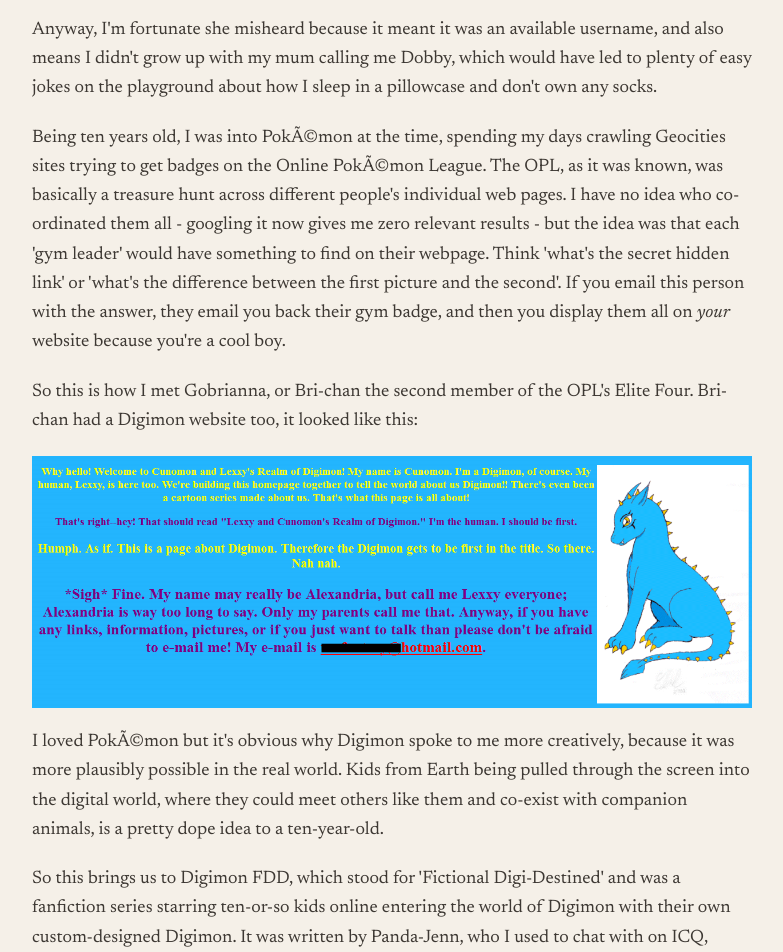
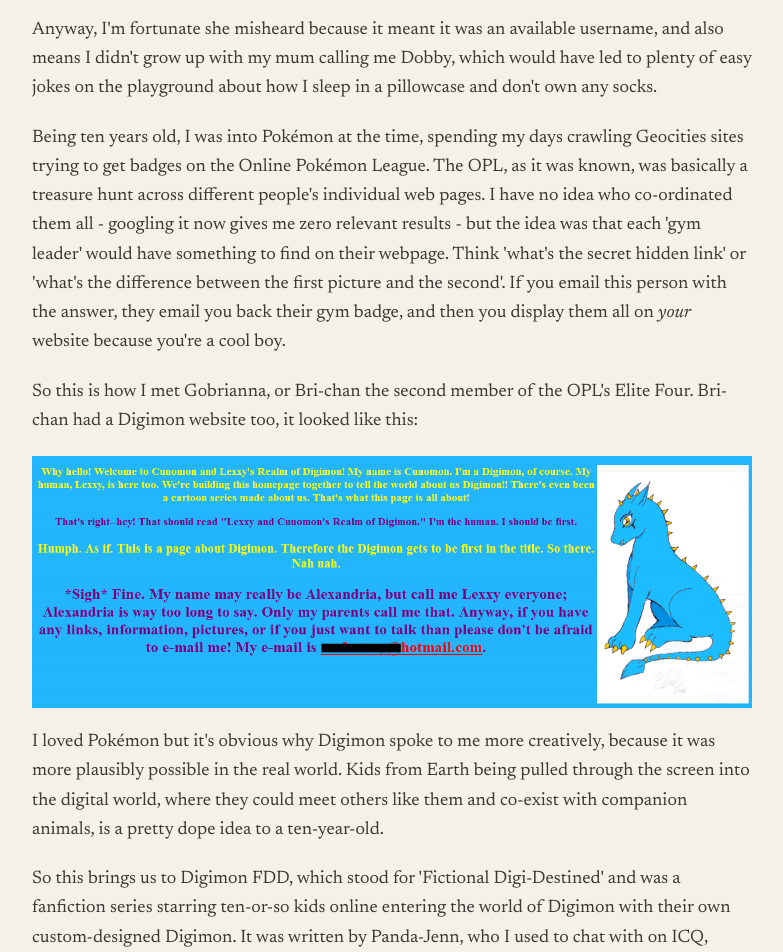
Before and after one commit to sudokufan/alex.day, a React (Vite) app: page /posts/alex-s-digimon-fanfiction in a window 1280 px wide. Shown: the part 1480-2432 px from the top of the page, without its empty margins (248-1031 px from the left). Built offline with nearby package versions, Linux system fonts and the light colour scheme.

Commit message:
fixed the Pokémon é

```diff
--- a/src/content/posts.ts
+++ b/src/content/posts.ts
@@ -5,8 +5,7 @@ export const posts: Post[] = [
     slug: "new-gatekeepers",
     title: "New gatekeepers",
     date: "2026-04-07",
-    summary:
-      "Brief thoughts on algorithms",
+    summary: "Brief thoughts on algorithms",
     body: `I used to think the internet was meritocratic, that the cream rose to the top, and that in so doing we had removed the need for gatekeepers in the form of publishing editors, record label managers, etc. The promise of the early internet, I think, was a direct line from you to the people you wanted to make things for.
 
 I've now come to realise that we've just replaced the old gatekeepers with new ones called algorithms.
@@ -42,13 +41,13 @@ So, there's me, ten years old. My first ever email address was pokemaster7000@ho
 
 Anyway, I'm fortunate she misheard because it meant it was an available username, and also means I didn't grow up with my mum calling me Dobby, which would have led to plenty of easy jokes on the playground about how I sleep in a pillowcase and don't own any socks.
 
-Being ten years old, I was into PokÃ©mon at the time, spending my days crawling Geocities sites trying to get badges on the Online PokÃ©mon League. The OPL, as it was known, was basically a treasure hunt across different people's individual web pages. I have no idea who co-ordinated them all - googling it now gives me zero relevant results - but the idea was that each 'gym leader' would have something to find on their webpage. Think 'what's the secret hidden link' or 'what's the difference between the first picture and the second'. If you email this person with the answer, they email you back their gym badge, and then you display them all on *your* website because you're a cool boy.
+Being ten years old, I was into Pokémon at the time, spending my days crawling Geocities sites trying to get badges on the Online Pokémon League. The OPL, as it was known, was basically a treasure hunt across different people's individual web pages. I have no idea who co-ordinated them all - googling it now gives me zero relevant results - but the idea was that each 'gym leader' would have something to find on their webpage. Think 'what's the secret hidden link' or 'what's the difference between the first picture and the second'. If you email this person with the answer, they email you back their gym badge, and then you display them all on *your* website because you're a cool boy.
 
 So this is how I met Gobrianna, or Bri-chan the second member of the OPL's Elite Four. Bri-chan had a Digimon website too, it looked like this:
 
 ![tumblr_lme5eluNlj1ql5dvuo1_1280.png](/uploads/tumblr_lme5eluNlj1ql5dvuo1_1280.png)
 
-I loved PokÃ©mon but it's obvious why Digimon spoke to me more creatively, because it was more plausibly possible in the real world. Kids from Earth being pulled through the screen into the digital world, where they could meet others like them and co-exist with companion animals, is a pretty dope idea to a ten-year-old.
+I loved Pokémon but it's obvious why Digimon spoke to me more creatively, because it was more plausibly possible in the real world. Kids from Earth being pulled through the screen into the digital world, where they could meet others like them and co-exist with companion animals, is a pretty dope idea to a ten-year-old.
 
 So this brings us to Digimon FDD, which stood for 'Fictional Digi-Destined' and was a fanfiction series starring ten-or-so kids online entering the world of Digimon with their own custom-designed Digimon. It was written by Panda-Jenn, who I used to chat with on ICQ, which is like MSN Messenger but way cooler, sort-of the Skype of its day.
 
```
